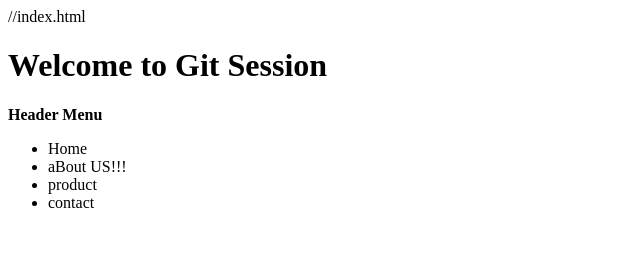
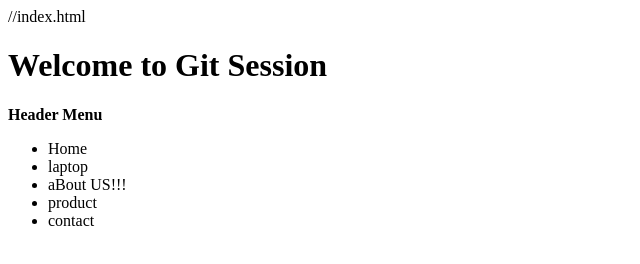
Before and after one commit to ayu913/GitDemo, a plain HTML site: page index.html in a window 1280 px wide. Shown: the whole page, without its empty margins (0-640 px from the left). Drawn offline with Linux system fonts and the light colour scheme.

Commit message:
csjnjncjsc

```diff
--- a/index.html
+++ b/index.html
@@ -5,6 +5,7 @@
 <b> Header Menu </b>
 <ul>
      <li> Home</li>
+	 <li>laptop</li>
       <li> aBout US!!!</li>
  <li>product </li>
  <li> contact</li>
```
